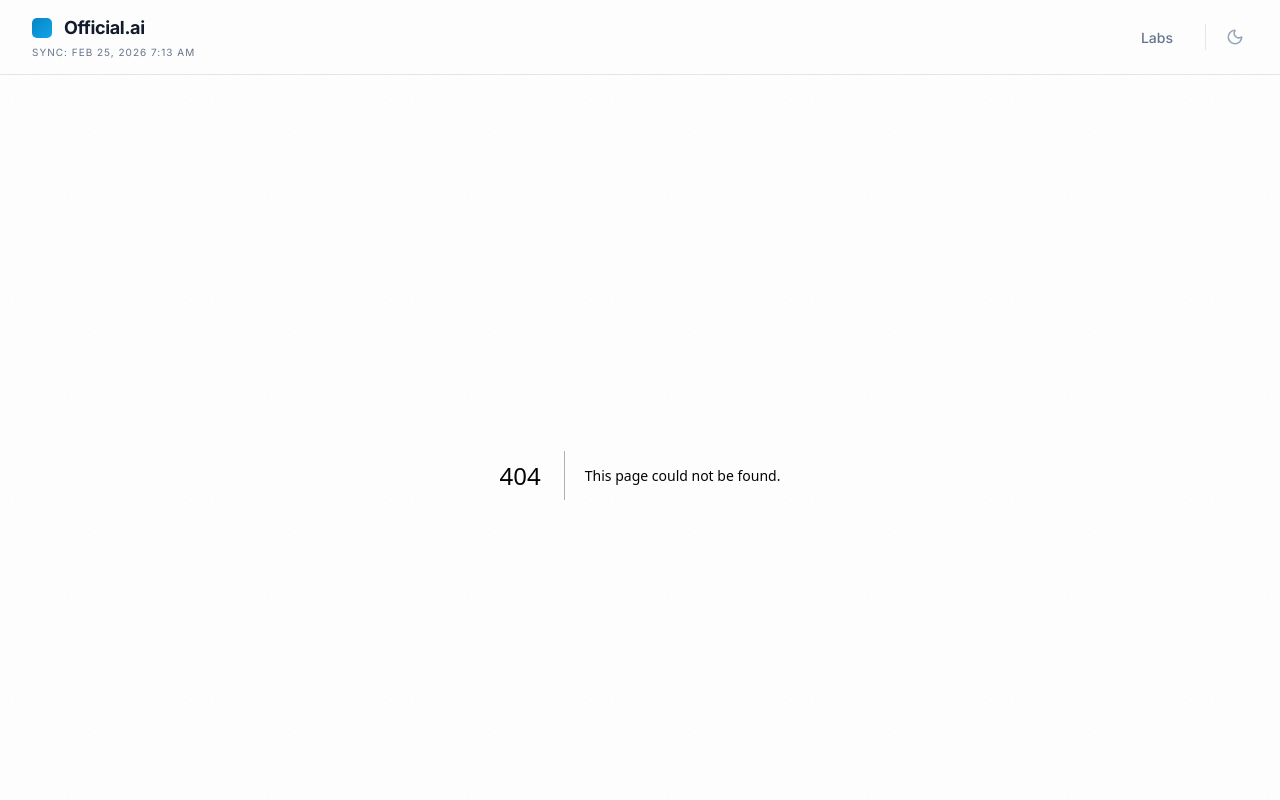
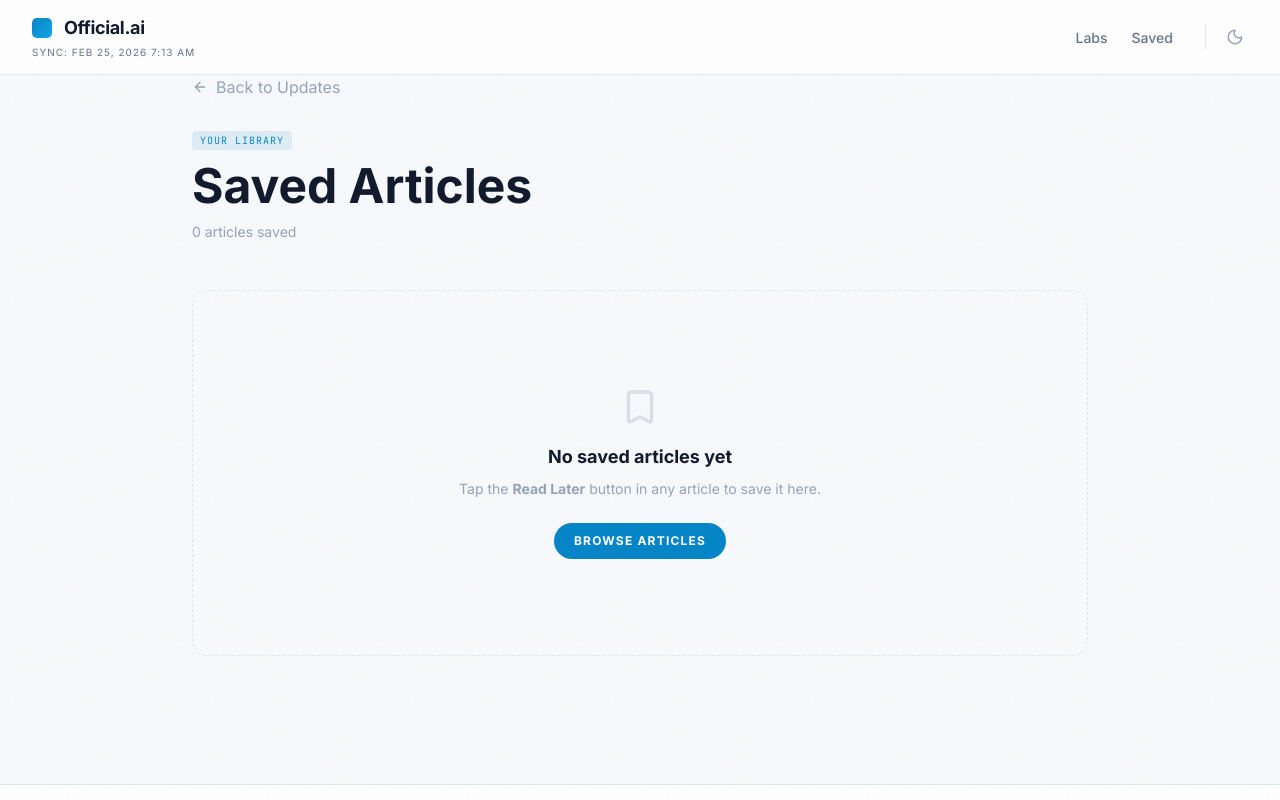
Before and after one commit to rabah2026/official-ai, a Next.js app: page /saved in a window 1280 px wide. Before the commit this address had no page. Shown: the top 800 px of the page. Built offline with nearby package versions, Linux system fonts and the light colour scheme.

Commit message:
feat: add /saved page to view bookmarked articles

```diff
--- /dev/null
+++ b/src/app/saved/page.tsx
@@ -0,0 +1,149 @@
+'use client';
+
+import React, { useState, useEffect } from 'react';
+import Link from 'next/link';
+import { ArrowLeft, Bookmark, BookmarkX, ExternalLink, Clock } from 'lucide-react';
+
+interface SavedArticle {
+    url: string;
+    title: string;
+    date: string;
+}
+
+export default function SavedPage() {
+    const [saved, setSaved] = useState<SavedArticle[]>([]);
+    const [mounted, setMounted] = useState(false);
+
+    useEffect(() => {
+        setMounted(true);
+        const bookmarks: SavedArticle[] = JSON.parse(localStorage.getItem('readLater') || '[]');
+        // Show newest first
+        setSaved(bookmarks.sort((a, b) => new Date(b.date).getTime() - new Date(a.date).getTime()));
+    }, []);
+
+    const removeBookmark = (url: string) => {
+        const updated = saved.filter(b => b.url !== url);
+        localStorage.setItem('readLater', JSON.stringify(updated));
+        setSaved(updated);
+    };
+
+    const clearAll = () => {
+        localStorage.removeItem('readLater');
+        setSaved([]);
+    };
+
+    if (!mounted) return null;
+
+    return (
+        <main className="container-max py-12 md:py-20 animate-fade-in-up">
+            <div className="max-w-4xl mx-auto">
+                {/* Header */}
+                <div className="mb-12">
+                    <Link
+                        href="/"
+                        className="inline-flex items-center gap-2 text-[var(--color-muted-foreground)] hover:text-[var(--color-foreground)] transition-colors mb-8 group"
+                    >
+                        <ArrowLeft size={16} className="group-hover:-translate-x-1 transition-transform" />
+                        Back to Updates
+                    </Link>
+
+                    <div className="flex items-center justify-between">
+                        <div>
+                            <div className="flex items-center gap-3 text-[10px] font-mono uppercase tracking-widest text-[var(--color-primary)] mb-3">
+                                <span className="bg-[var(--color-primary)]/10 px-2 py-0.5 rounded">Your Library</span>
+                            </div>
+                            <h1 className="text-3xl md:text-5xl font-display font-bold">
+                                Saved Articles
+                            </h1>
+                            <p className="text-[var(--color-muted-foreground)] mt-3 text-sm">
+                                {saved.length} article{saved.length !== 1 ? 's' : ''} saved
+                            </p>
+                        </div>
+
+                        {saved.length > 0 && (
+                            <button
+                                onClick={clearAll}
+                                className="text-xs font-bold uppercase tracking-widest text-[var(--color-muted-foreground)] hover:text-red-400 transition-colors border border-[var(--color-border)] px-3 py-1.5 rounded-full"
+                            >
+                                Clear all
+                            </button>
+                        )}
+                    </div>
+                </div>
+
+                {saved.length === 0 ? (
+                    /* Empty state */
+                    <div className="text-center py-24 border border-dashed border-[var(--color-border)] rounded-2xl">
+                        <Bookmark size={40} className="mx-auto mb-4 text-[var(--color-muted-foreground)] opacity-30" />
+                        <p className="text-[var(--color-foreground)] font-bold text-lg mb-2">No saved articles yet</p>
+                        <p className="text-[var(--color-muted-foreground)] text-sm mb-6">
+                            Tap the <strong>Read Later</strong> button in any article to save it here.
+                        </p>
+                        <Link
+                            href="/"
+                            className="inline-flex items-center gap-2 bg-[var(--color-primary)] text-white px-5 py-2.5 rounded-full font-bold text-xs uppercase tracking-widest hover:opacity-90 transition-opacity"
+                        >
+                            Browse Articles
+                        </Link>
+                    </div>
+                ) : (
+                    <div className="grid grid-cols-1 md:grid-cols-2 gap-4">
+                        {saved.map((article) => {
+                            const hostname = (() => {
+                                try { return new URL(article.url).hostname.replace('www.', ''); }
+                                catch { return article.url; }
+                            })();
+                            const savedDate = new Date(article.date).toLocaleDateString('en-US', {
+                                month: 'short', day: 'numeric', year: 'numeric'
+                            });
+
+                            return (
+                                <div
+                                    key={article.url}
+                                    className="group flex gap-4 p-5 rounded-2xl border border-[var(--color-border)] bg-[var(--color-surface)] hover:border-[var(--color-primary)] transition-all"
+                                >
+                                    {/* Content */}
+                                    <Link
+                                        href={`/updates/article?url=${encodeURIComponent(article.url)}`}
+                                        className="flex-1 min-w-0"
+                                    >
+                                        <div className="text-[10px] font-mono uppercase tracking-widest text-[var(--color-muted-foreground)] mb-2">
+                                            {hostname}
+                                        </div>
+                                        <h2 className="font-bold text-sm leading-snug line-clamp-3 group-hover:text-[var(--color-primary)] transition-colors mb-3">
+                                            {article.title}
+                                        </h2>
+                                        <div className="flex items-center gap-1.5 text-[10px] text-[var(--color-muted-foreground)]">
+                                            <Clock size={10} />
+                                            Saved {savedDate}
+                                        </div>
+                                    </Link>
+
+                                    {/* Actions */}
+                                    <div className="flex flex-col items-end justify-between shrink-0">
+                                        <button
+                                            onClick={() => removeBookmark(article.url)}
+                                            className="p-1.5 rounded-full text-[var(--color-muted-foreground)] hover:text-red-400 hover:bg-red-400/10 transition-all"
+                                            title="Remove from saved"
+                                        >
+                                            <BookmarkX size={16} />
+                                        </button>
+                                        <a
+                                            href={article.url}
+                                            target="_blank"
+                                            rel="noopener noreferrer"
+                                            className="p-1.5 rounded-full text-[var(--color-muted-foreground)] hover:text-[var(--color-foreground)] hover:bg-[var(--color-surface-hover)] transition-all"
+                                            title="Open original"
+                                        >
+                                            <ExternalLink size={14} />
+                                        </a>
+                                    </div>
+                                </div>
+                            );
+                        })}
+                    </div>
+                )}
+            </div>
+        </main>
+    );
+}
--- a/src/components/MainLayout.tsx
+++ b/src/components/MainLayout.tsx
@@ -34,6 +34,7 @@ export function MainLayout({ children, lastUpdated }: MainLayoutProps) {
                     </div>
                     <nav className="site-nav items-center">
                         <Link href="/companies">Labs</Link>
+                        <Link href="/saved" title="Saved articles">Saved</Link>
                         <div className="flex items-center gap-2 border-l border-[var(--color-border)] pl-4 ml-2">
                             <ThemeToggle />
                         </div>
```
